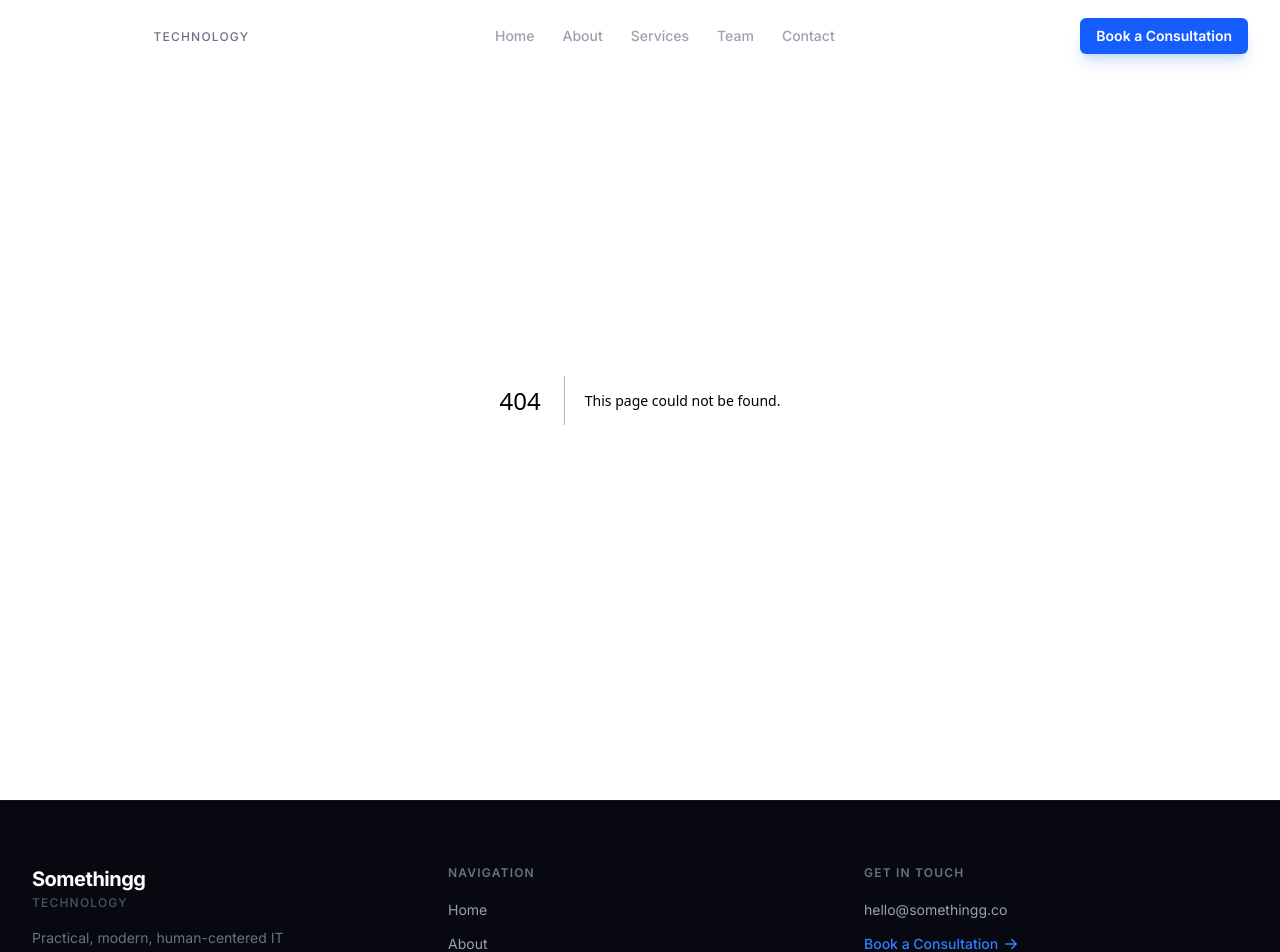
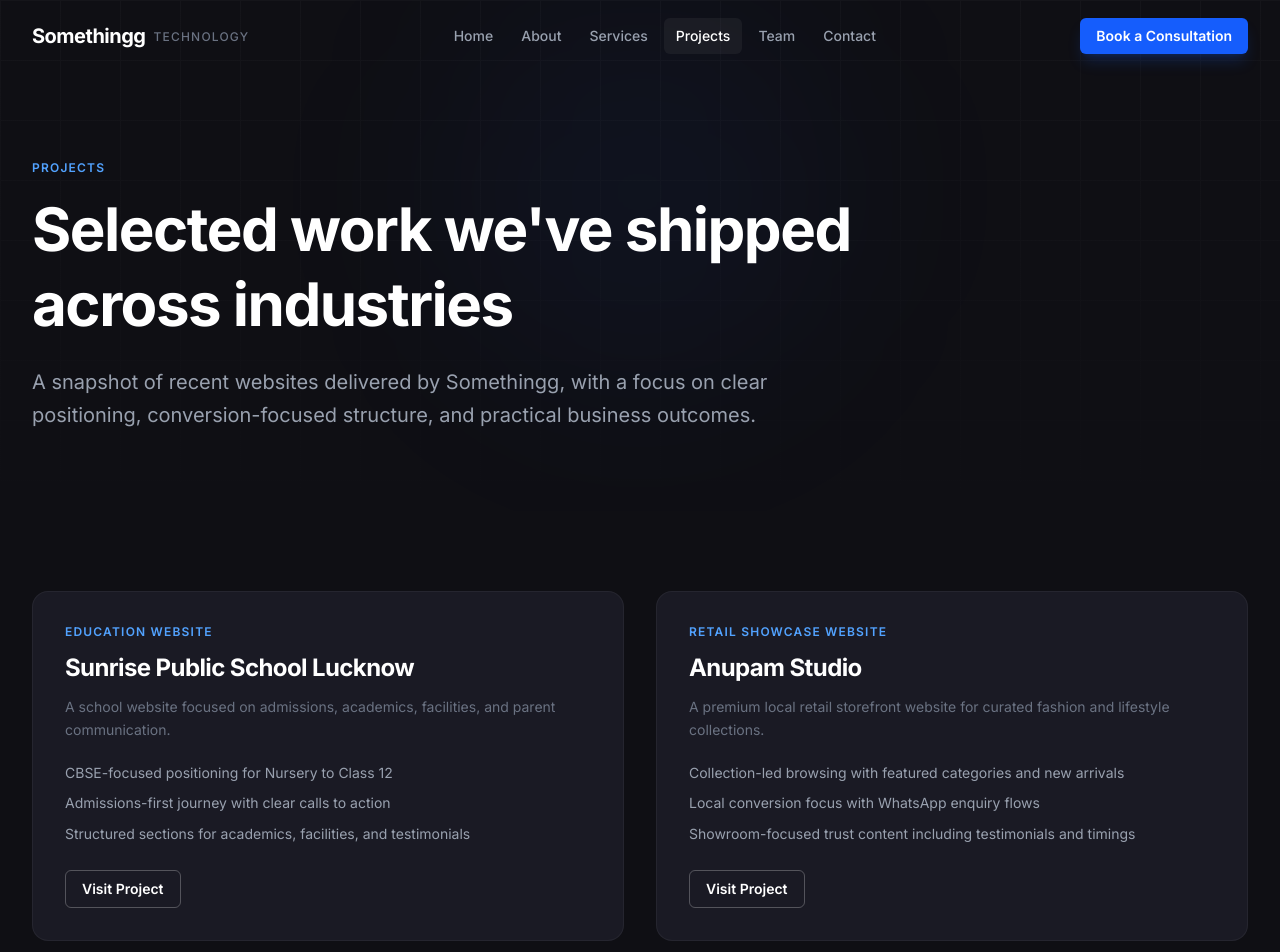
Before and after one commit to shashankshekhar2909/somethingg-co, a Next.js app: page /projects in a window 1280 px wide. Before the commit this address had no page. Shown: the top 952 px of the page. Built offline with nearby package versions, Linux system fonts and the light colour scheme.

Commit message:
Add projects page and link it in site navigation

```diff
--- /dev/null
+++ b/src/app/projects/page.tsx
@@ -0,0 +1,115 @@
+import type { Metadata } from "next";
+import Button from "@/components/Button";
+
+export const metadata: Metadata = {
+  title: "Projects",
+  description:
+    "Explore selected Somethingg projects across education and commerce, including school.somethingg.co and shop.somethingg.co.",
+  alternates: {
+    canonical: "/projects",
+  },
+  openGraph: {
+    title: "Projects | Somethingg",
+    description:
+      "Explore selected Somethingg projects across education and commerce.",
+    url: "https://somethingg.co/projects",
+    siteName: "Somethingg",
+    type: "website",
+    locale: "en_IN",
+  },
+};
+
+const projects = [
+  {
+    name: "Sunrise Public School Lucknow",
+    url: "https://school.somethingg.co/",
+    category: "Education Website",
+    summary:
+      "A school website focused on admissions, academics, facilities, and parent communication.",
+    highlights: [
+      "CBSE-focused positioning for Nursery to Class 12",
+      "Admissions-first journey with clear calls to action",
+      "Structured sections for academics, facilities, and testimonials",
+    ],
+  },
+  {
+    name: "Anupam Studio",
+    url: "https://shop.somethingg.co/",
+    category: "Retail Showcase Website",
+    summary:
+      "A premium local retail storefront website for curated fashion and lifestyle collections.",
+    highlights: [
+      "Collection-led browsing with featured categories and new arrivals",
+      "Local conversion focus with WhatsApp enquiry flows",
+      "Showroom-focused trust content including testimonials and timings",
+    ],
+  },
+];
+
+export default function ProjectsPage() {
+  return (
+    <>
+      <section className="relative pt-32 pb-16 md:pt-40 md:pb-20 bg-[#0F0F14] overflow-hidden">
+        <div
+          className="absolute inset-0 opacity-[0.025]"
+          style={{
+            backgroundImage:
+              "linear-gradient(to right, #ffffff 1px, transparent 1px), linear-gradient(to bottom, #ffffff 1px, transparent 1px)",
+            backgroundSize: "60px 60px",
+          }}
+        />
+        <div className="absolute inset-0 bg-gradient-to-b from-transparent to-[#0F0F14]" />
+        <div className="absolute top-0 left-1/2 -translate-x-1/2 w-96 h-96 rounded-full bg-blue-600/5 blur-[100px] pointer-events-none" />
+
+        <div className="relative z-10 max-w-7xl mx-auto px-4 sm:px-6 lg:px-8">
+          <p className="text-xs font-semibold text-blue-400 uppercase tracking-widest mb-4">
+            Projects
+          </p>
+          <h1 className="text-4xl sm:text-5xl md:text-6xl font-bold text-white tracking-tight leading-tight mb-6 max-w-4xl">
+            Selected work we&apos;ve shipped across industries
+          </h1>
+          <p className="text-lg sm:text-xl text-gray-400 leading-relaxed max-w-3xl">
+            A snapshot of recent websites delivered by Somethingg, with a focus
+            on clear positioning, conversion-focused structure, and practical
+            business outcomes.
+          </p>
+        </div>
+      </section>
+
+      <section className="py-16 md:py-20 bg-[#0F0F14]">
+        <div className="max-w-7xl mx-auto px-4 sm:px-6 lg:px-8">
+          <div className="grid grid-cols-1 lg:grid-cols-2 gap-6 lg:gap-8">
+            {projects.map((project) => (
+              <article
+                key={project.url}
+                className="p-8 rounded-2xl bg-[#1A1A24] border border-white/5"
+              >
+                <p className="text-xs font-semibold text-blue-400 uppercase tracking-widest mb-3">
+                  {project.category}
+                </p>
+                <h2 className="text-2xl font-bold text-white tracking-tight mb-3">
+                  {project.name}
+                </h2>
+                <p className="text-sm text-gray-500 leading-relaxed mb-5">
+                  {project.summary}
+                </p>
+
+                <ul className="space-y-2 mb-6">
+                  {project.highlights.map((item) => (
+                    <li key={item} className="text-sm text-gray-400 leading-relaxed">
+                      {item}
+                    </li>
+                  ))}
+                </ul>
+
+                <Button href={project.url} variant="outline" size="sm" external>
+                  Visit Project
+                </Button>
+              </article>
+            ))}
+          </div>
+        </div>
+      </section>
+    </>
+  );
+}
--- a/src/app/sitemap.ts
+++ b/src/app/sitemap.ts
@@ -24,6 +24,12 @@ export default function sitemap(): MetadataRoute.Sitemap {
       priority: 0.9,
     },
     {
+      url: `${baseUrl}/projects`,
+      lastModified: now,
+      changeFrequency: "weekly",
+      priority: 0.9,
+    },
+    {
       url: `${baseUrl}/team`,
       lastModified: now,
       changeFrequency: "monthly",
--- a/src/components/Footer.tsx
+++ b/src/components/Footer.tsx
@@ -4,6 +4,7 @@ const navLinks = [
   { label: "Home", href: "/" },
   { label: "About", href: "/about" },
   { label: "Services", href: "/services" },
+  { label: "Projects", href: "/projects" },
   { label: "Team", href: "/team" },
   { label: "Contact", href: "/contact" },
 ];
--- a/src/components/Navbar.tsx
+++ b/src/components/Navbar.tsx
@@ -8,6 +8,7 @@ const navLinks = [
   { label: "Home", href: "/" },
   { label: "About", href: "/about" },
   { label: "Services", href: "/services" },
+  { label: "Projects", href: "/projects" },
   { label: "Team", href: "/team" },
   { label: "Contact", href: "/contact" },
 ];
```
